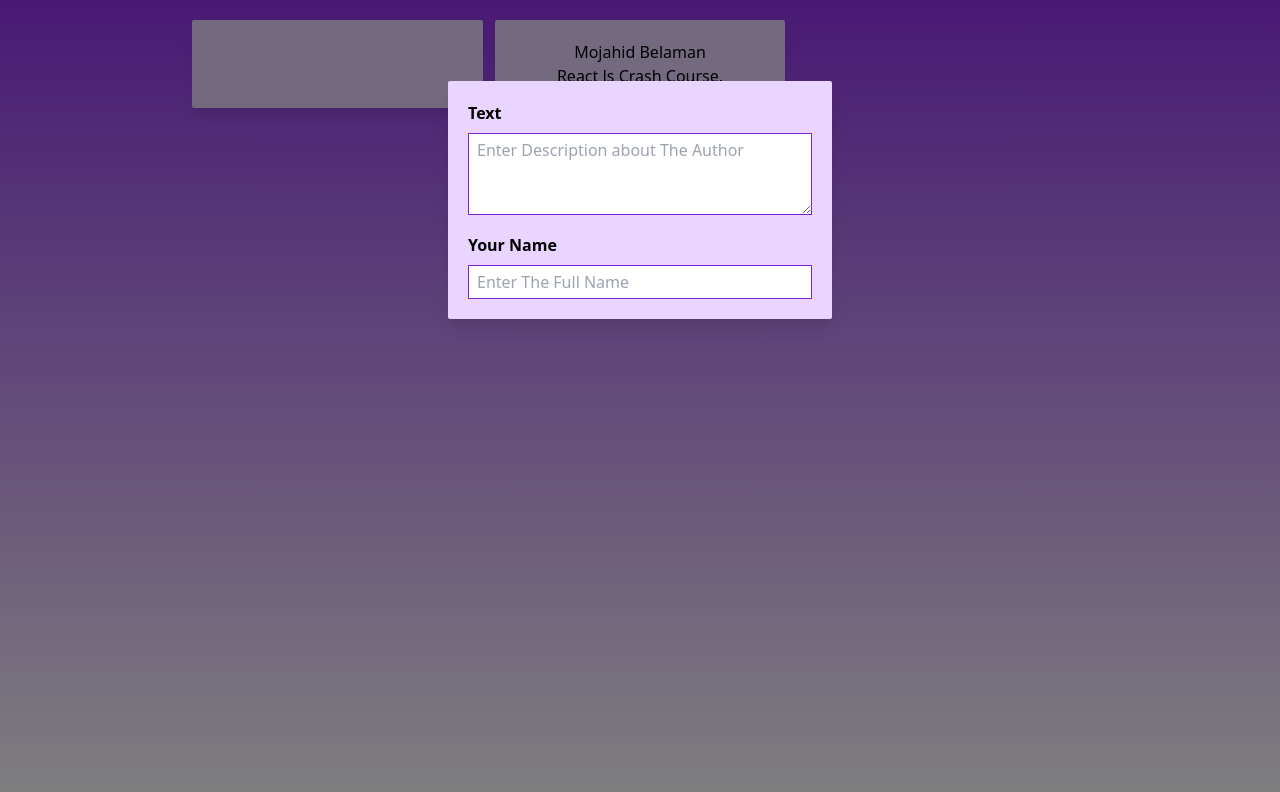
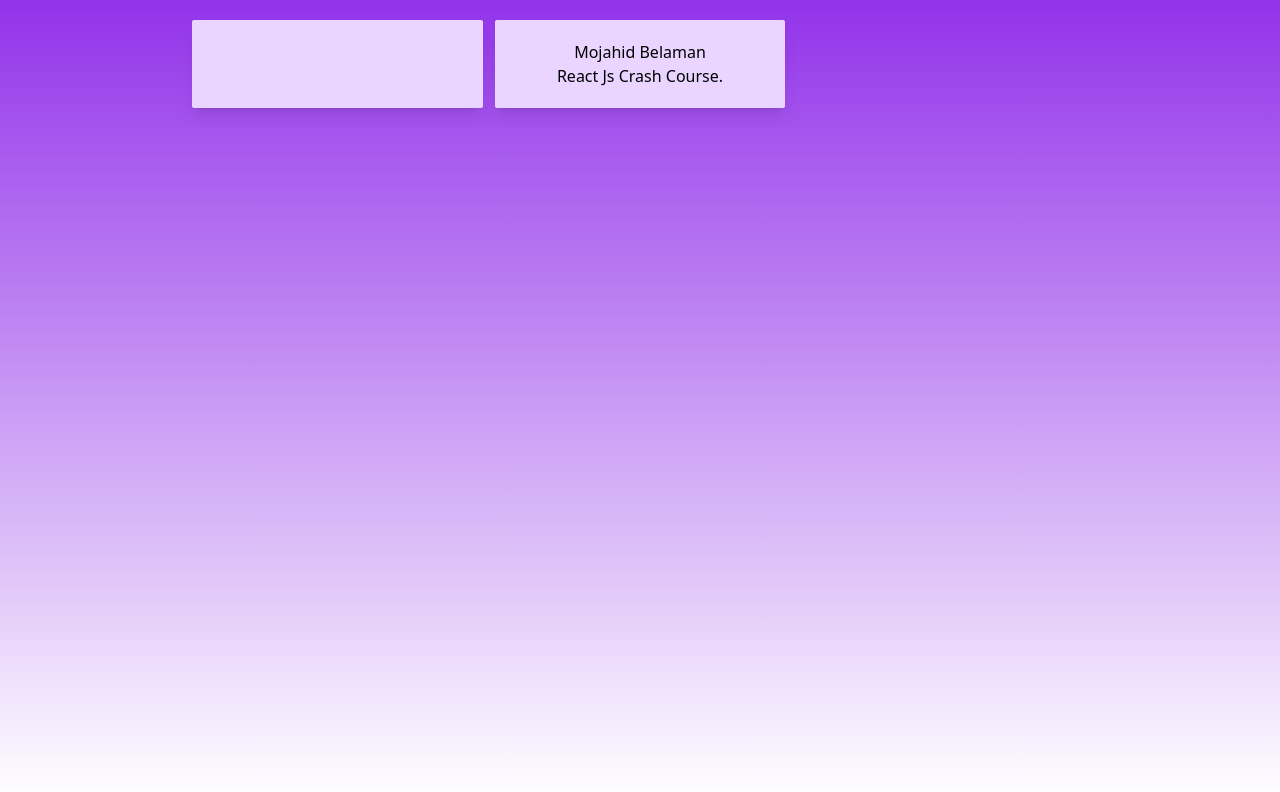
Before and after one commit to mojahid-belaman/react-Crash-Course, a React (Vite) app: page / in a window 1280 px wide. Shown: the top 792 px of the page. Built offline with nearby package versions, Linux system fonts and the light colour scheme.

Commit message:
change method rendering

```diff
--- a/src/components/PostList.jsx
+++ b/src/components/PostList.jsx
@@ -3,24 +3,24 @@
 import NewPost from "./NewPost";
 import Modal from "./Modal";
 
-const PostList = () => {
+const PostList = ({modalIsVisible, toggeleModal}) => {
   const [enteredBody, setEnteredBody] = useState("");
   const [enteredAuthor, setEnteredAuthor] = useState("");
-  const [modalIsVisible, setModalIsVisible] = useState(true);
 
-  const toggleModal = () => {
-    setModalIsVisible((prev) => !prev);
-  };
+  let modalContent;
+  if (modalIsVisible) {
+    modalContent = (
+      <Modal onToggleModal={toggeleModal}>
+        <NewPost
+          onBodyChange={setEnteredBody}
+          onAuthorChange={setEnteredAuthor}
+        />
+      </Modal>
+    );
+  }
   return (
     <>
-      {modalIsVisible && (
-        <Modal onToggleModal={toggleModal}>
-          <NewPost
-            onBodyChange={setEnteredBody}
-            onAuthorChange={setEnteredAuthor}
-          />
-        </Modal>
-      )}
+      {modalContent}
       <ul className="max-w-4xl mx-auto py-5 grid gap-3 grid-cols-3 justify-center">
         <Post author={enteredAuthor} body={enteredBody} />
         <Post author="Mojahid Belaman" body="React Js Crash Course." />
```
